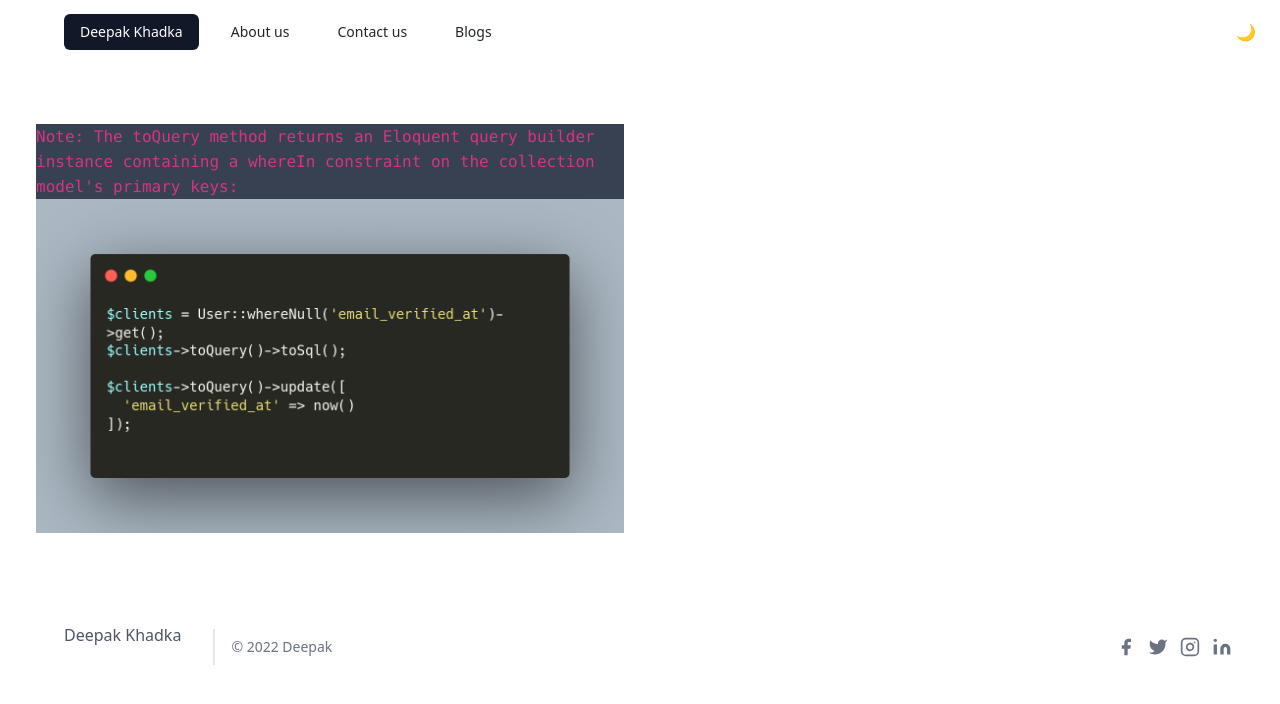
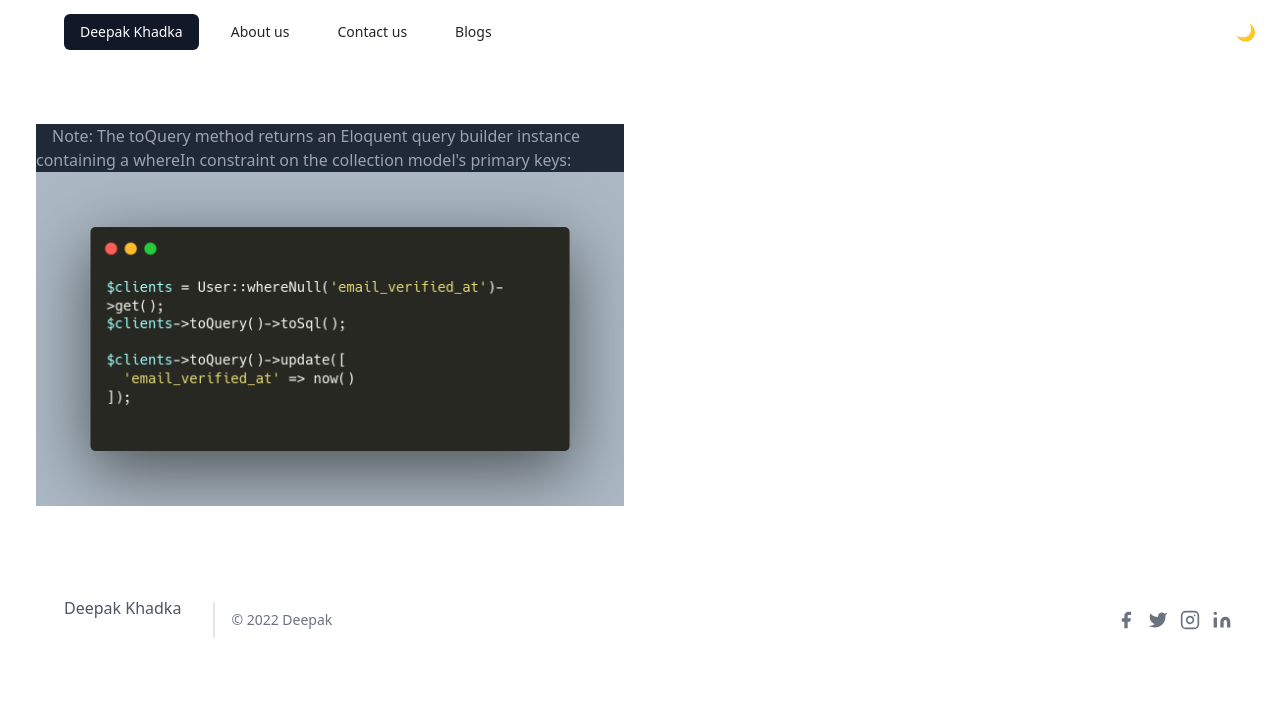
Before and after one commit to Deepak-khadka/deepak159-hosting-site, a React (Create React App) app: page /blogs/laravel-tips-and-ticks-part-1 in a window 1280 px wide. Shown: the top 704 px of the page. Built offline with nearby package versions, Linux system fonts and the light colour scheme; the HTML template or start-up script is replaced by a standard one.

Commit message:
chore: include laravel tips and tricks part 1

```diff
--- a/src/component/BlogList/LaravelTipsAndTricksPart1.js
+++ b/src/component/BlogList/LaravelTipsAndTricksPart1.js
@@ -10,14 +10,16 @@ const LaravelTipsAndTricksPart1 = () => {
                     <div className="mt-8 xl:mt-5 lg:flex lg:items-center">
                         <div className="w-full grid grid-cols-2 columns-3 gap-8">
 
-          <p className="text-gray-500 dark:text-gray-300 bg-gray-700">
-            <code>Note: The toQuery method returns an Eloquent query builder
-                instance containing a whereIn constraint on the collection model's primary keys:</code>
+                            <p className="bg-gray-800">
+                                <span className="text-gray-400 p-3">Note: The toQuery
+                                    method returns an Eloquent query builder instance containing a whereIn constraint on the collection model's primary
+                                    keys:</span>
+
                                 <Zoom>
                                     <img src={ToSql} alt="Cloud Fare page"/>
                                 </Zoom>
+
                             </p>
-
                         </div>
                     </div>
                 </div>
```
Lines whose indentation alone changed are shown as unchanged.
